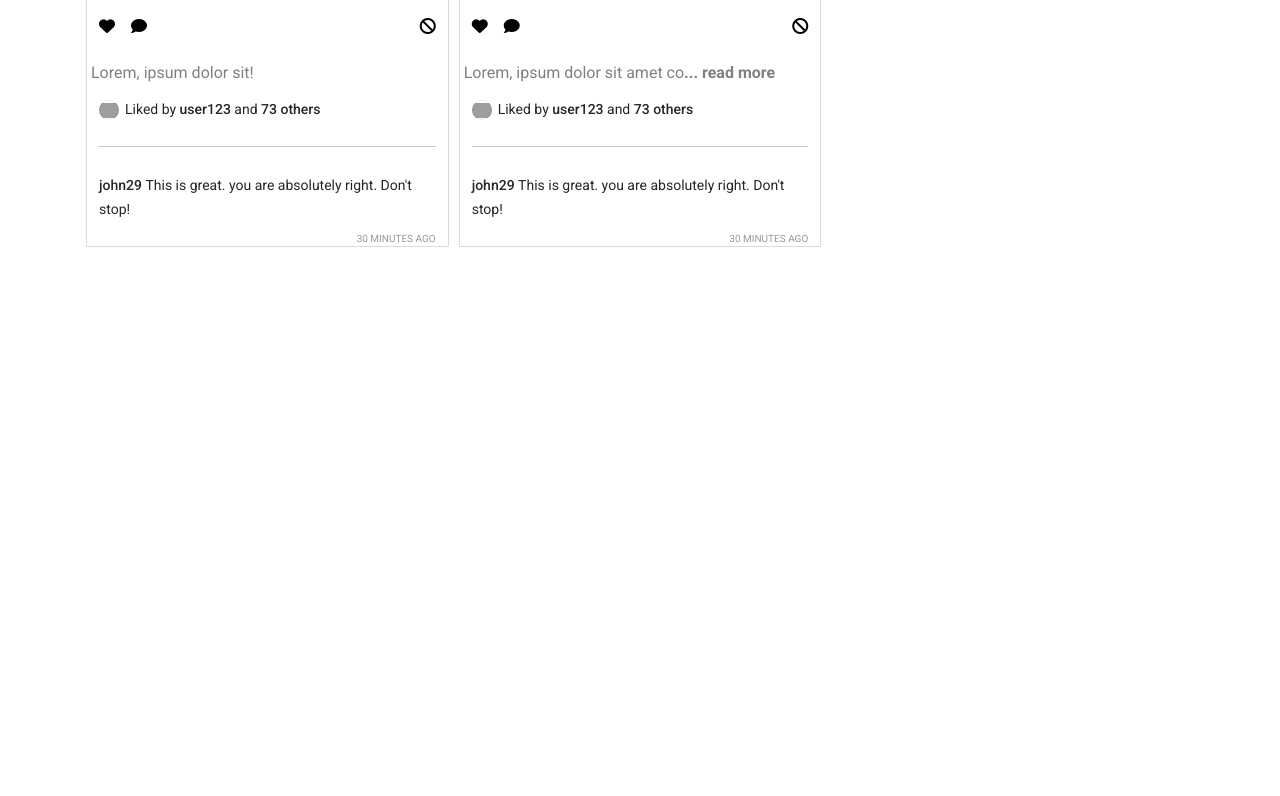
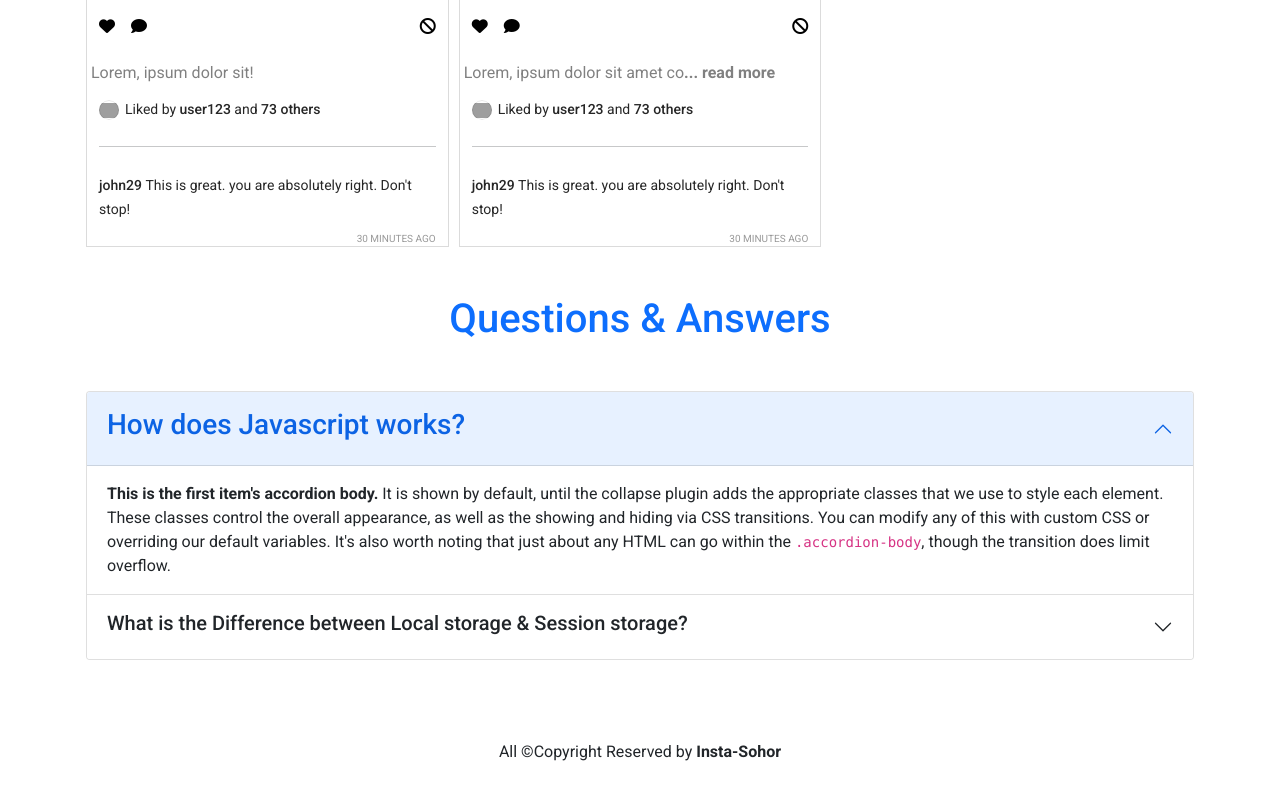
Before and after one commit to hexaalif/insta-shohor, a plain HTML site: page index.html in a window 1280 px wide. Shown: the part 1285-2081 px from the top of the page. Before the commit the page ends 1548 px from the top, so only its background shows below. Drawn offline with nearby package versions, Linux system fonts and the light colour scheme; grey boxes are pictures that could not be loaded.

Commit message:
q&a part added

```diff
--- a/index.html
+++ b/index.html
@@ -28,6 +28,8 @@
             crossorigin="anonymous"
             referrerpolicy="no-referrer"
         />
+        <!-- bootstrap cdn link -->
+        <link href="https://cdn.jsdelivr.net/npm/bootstrap@5.1.1/dist/css/bootstrap.min.css" rel="stylesheet">
     </head>
 
     <body>
@@ -76,9 +78,43 @@
             <div id="reported">
                 <h1>Reported posts</h1>
             </div>
+
+            <!-- new section added of Q & A -->
+            <section>
+                <h1 class="text-center text-primary my-5">Questions & Answers</h1>
+                <div class="accordion" id="accordionExample">
+                    <div class="accordion-item">
+                      <h2 class="accordion-header" id="headingOne">
+                        <button class="accordion-button" type="button" data-bs-toggle="collapse" data-bs-target="#collapseOne" aria-expanded="true" aria-controls="collapseOne">
+                          <h3>How does Javascript works?</h3>
+                        </button>
+                      </h2>
+                      <div id="collapseOne" class="accordion-collapse collapse show" aria-labelledby="headingOne" data-bs-parent="#accordionExample">
+                        <div class="accordion-body">
+                          <strong>This is the first item's accordion body.</strong> It is shown by default, until the collapse plugin adds the appropriate classes that we use to style each element. These classes control the overall appearance, as well as the showing and hiding via CSS transitions. You can modify any of this with custom CSS or overriding our default variables. It's also worth noting that just about any HTML can go within the <code>.accordion-body</code>, though the transition does limit overflow.
+                        </div>
+                      </div>
+                    </div>
+                    <div class="accordion-item">
+                      <h2 class="accordion-header" id="headingTwo">
+                        <button class="accordion-button collapsed" type="button" data-bs-toggle="collapse" data-bs-target="#collapseTwo" aria-expanded="false" aria-controls="collapseTwo">
+                          <h5>What is the Difference between Local storage & Session storage?</h5>
+                        </button>
+                      </h2>
+                      <div id="collapseTwo" class="accordion-collapse collapse" aria-labelledby="headingTwo" data-bs-parent="#accordionExample">
+                        <div class="accordion-body">
+                          <strong>This is the second item's accordion body.</strong> It is hidden by default, until the collapse plugin adds the appropriate classes that we use to style each element. These classes control the overall appearance, as well as the showing and hiding via CSS transitions. You can modify any of this with custom CSS or overriding our default variables. It's also worth noting that just about any HTML can go within the <code>.accordion-body</code>, though the transition does limit overflow.
+                        </div>
+                      </div>
+                    </div>
+                  </div>
+            </section>
         </main>
-        <footer></footer>
-
+        <footer>
+            <p class="text-center p-3 mt-5">All &copy;Copyright Reserved by <b>Insta-Sohor</b></p>
+        </footer>
+        <!-- bootstrap script file linked -->
+        <script src="https://cdn.jsdelivr.net/npm/bootstrap@5.1.1/dist/js/bootstrap.bundle.min.js"></script>
         <!-- add javascript  file  -->
         <script src="./js/app.js"></script>
     </body>
--- a/js/app.js
+++ b/js/app.js
@@ -152,6 +152,7 @@ const showPosts = (posts) => {
 };
 
 const displayLikedPosts = () => {
+  document.getElementById("liked").innerHTML = "";
   const likedPosts = getLikedPosts();
   likedPosts.forEach((post) => {
     const div = createPost(post);
@@ -160,6 +161,7 @@ const displayLikedPosts = () => {
 };
 
 const displayReportedPosts = () => {
+  document.getElementById("reported").innerHTML = "";
   const reportedPosts = getReportedPosts();
   reportedPosts.forEach((post) => {
     const div = createPost(post);
```
